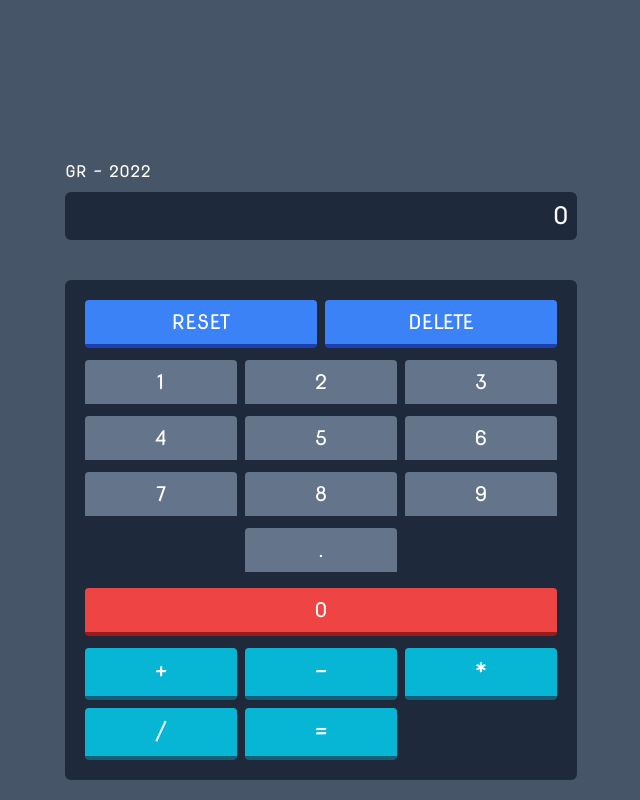
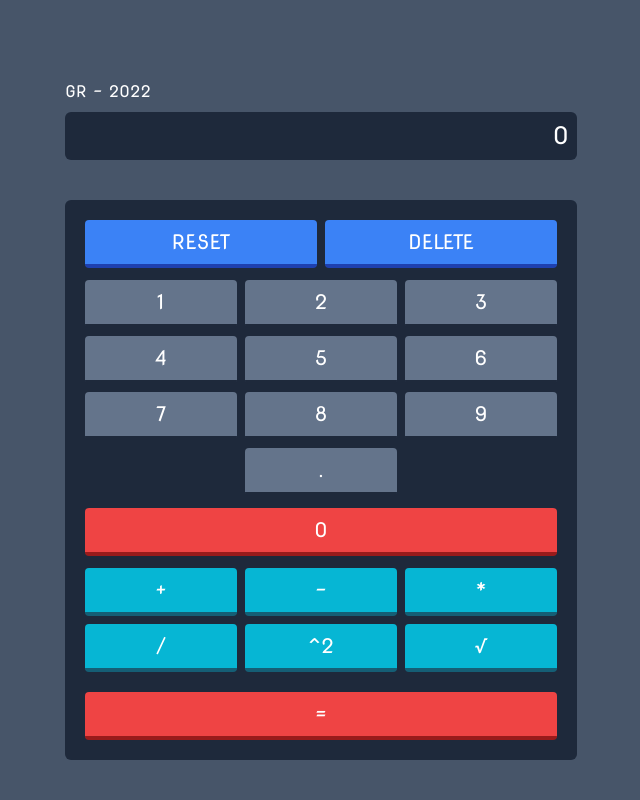
Before and after one commit to GabrielRosalesAzurdia/Calculadora-React, a React (Vite) app: page / in a window 1280 px wide. Shown: the whole page, without its empty margins (319-959 px from the left). Built offline with nearby package versions, Linux system fonts and the light colour scheme.

Commit message:
agragado elevado al cuadrado, raiz cuadrada y la colocacion de los simbolos en la interfaz

```diff
--- a/src/components/CalculatorCase.jsx
+++ b/src/components/CalculatorCase.jsx
@@ -11,7 +11,7 @@ function CalculatorCase() {
 		useContext(OperationContext);
 	return (
 		<section
-			className="mb-96 mr-96 ml-96 pt-40"
+			className="mb-96 mr-96 ml-96 pt-20"
 			style={{ fontFamily: "NovaRound-Regular" }}
 		>
 			<p className="text-white mb-2">
@@ -42,10 +42,21 @@ function CalculatorCase() {
 						);
 					})}
 				</div>
-				<div className="grid grid-cols-3 gap-2 m-3 text-2xl">
-					{simbolosAUsar.map((simboloAusar, index) => {
-						return (
-							<CalculatorSymbolKey key={index} valorTecla={simboloAusar} />
+				<div className="grid grid-cols-3 gap-2 m-3 text-xl">
+					{simbolosAUsar.map((simboloAUsar, index) => {
+						return simboloAUsar != "=" ? (
+							<CalculatorSymbolKey key={index} valorTecla={simboloAUsar} />
+						) : (
+							<span key={index} />
+						);
+					})}
+				</div>
+				<div className="text-center text-xl m-3">
+					{simbolosAUsar.map((simboloAUsar, index) => {
+						return simboloAUsar != "=" ? (
+							<span key={index} />
+						) : (
+							<CalculatorSymbolKey key={index} valorTecla={simboloAUsar} />
 						);
 					})}
 				</div>
--- a/src/components/CalculatorSymbolKey.jsx
+++ b/src/components/CalculatorSymbolKey.jsx
@@ -3,7 +3,16 @@ import { OperationContext } from "../context/OperationContext";
 
 function CalculatorSymbolKey({ valorTecla }) {
 	const { actualizarDisplay } = useContext(OperationContext);
-
+	if (valorTecla == "=") {
+		return (
+			<button
+			className="h-fit w-full  px-6 py-2 font-semibold text-white border-b-4 rounded bg-red-500 border-red-800 hover:border-red-800 hover:bg-red-700"
+				onClick={() => actualizarDisplay(valorTecla)}
+			>
+				{valorTecla}
+			</button>
+		);
+	}else{
 		return (
 			<button
 				className="px-6 py-2 font-semibold text-white border-b-4 rounded bg-cyan-500 border-cyan-800 hover:border-cyan-800 hover:bg-cyan-700"
@@ -13,5 +22,6 @@ function CalculatorSymbolKey({ valorTecla }) {
 			</button>
 		);
 	}
+}
 
 export default CalculatorSymbolKey;
--- a/src/context/OperationContext.jsx
+++ b/src/context/OperationContext.jsx
@@ -1,5 +1,12 @@
 import { createContext, useState } from "react";
-import { dividir, multiplicar, restar, sumar } from "./operations";
+import {
+	dividir,
+	multiplicar,
+	restar,
+	sumar,
+	elevadoCuadrado,
+	raizCuadrada,
+} from "./operations";
 
 export const OperationContext = createContext();
 
@@ -7,7 +14,7 @@ export function OperationContextProvider(props) {
 	// Lista de numeros a utilizar en los botones
 	const numerosAUsar = [1, 2, 3, 4, 5, 6, 7, 8, 9, 0, "."];
 	// Lista de simbolos a utilizar
-	const simbolosAUsar = ["+", "-", "*", "/", "="];
+	const simbolosAUsar = ["+", "-", "*", "/", "^2", "√", "="];
 	// Lista de acciones que la calculadora puede hacer
 	const acciones = ["RESET", "DELETE"];
 	// Operación a realizar ahora
@@ -30,7 +37,10 @@ export function OperationContextProvider(props) {
 		const secondpart = displayList.filter((e) => {
 			return e != currentSymbol;
 		});
-		return [JSON.parse(firstpart.join("")), JSON.parse(secondpart.join(""))];
+		return [
+			JSON.parse(firstpart.join("")),
+			JSON.parse(secondpart.join("") ? secondpart.join("") : "0"),
+		];
 	}
 
 	// Función encargada de dar el resultado de una operación
@@ -46,6 +56,8 @@ export function OperationContextProvider(props) {
 			"-": restar,
 			"*": multiplicar,
 			"/": dividir,
+			"^2": elevadoCuadrado,
+			"√": raizCuadrada,
 		};
 		return operationsSelect[currentSymbol](valores[0], valores[1]);
 	};
--- a/src/context/operations.js
+++ b/src/context/operations.js
@@ -23,3 +23,11 @@ export const dividir = (valor1, valor2) => {
 		return 0;
 	}
 };
+
+export const elevadoCuadrado = (valor1) => {
+	return valor1 * valor1;
+};
+
+export const raizCuadrada = (valor1) => {
+	return Math.sqrt(valor1);
+};
```
Also changed, not shown: 1 other file (tests, documents, lock files or other folders). Lines whose indentation alone changed are shown as unchanged.
